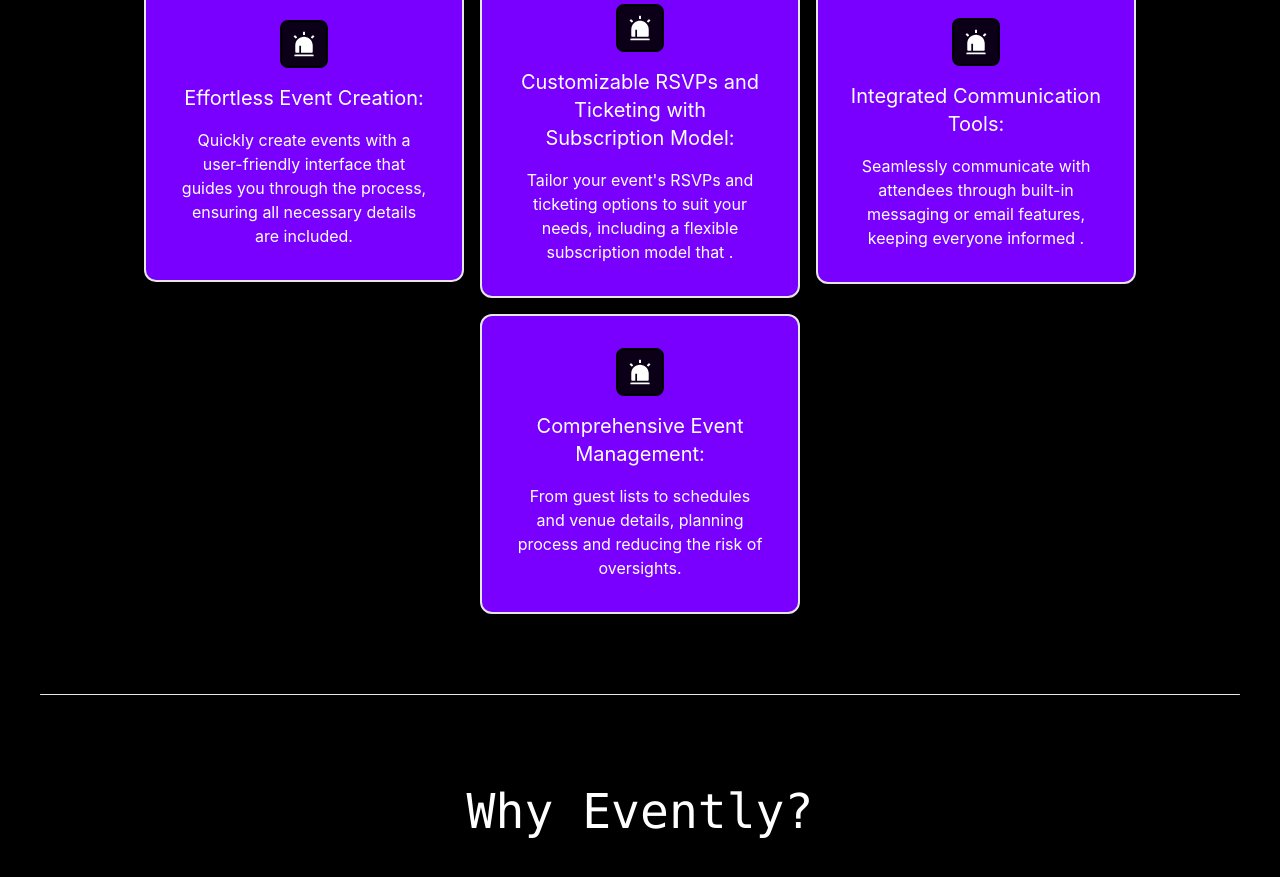
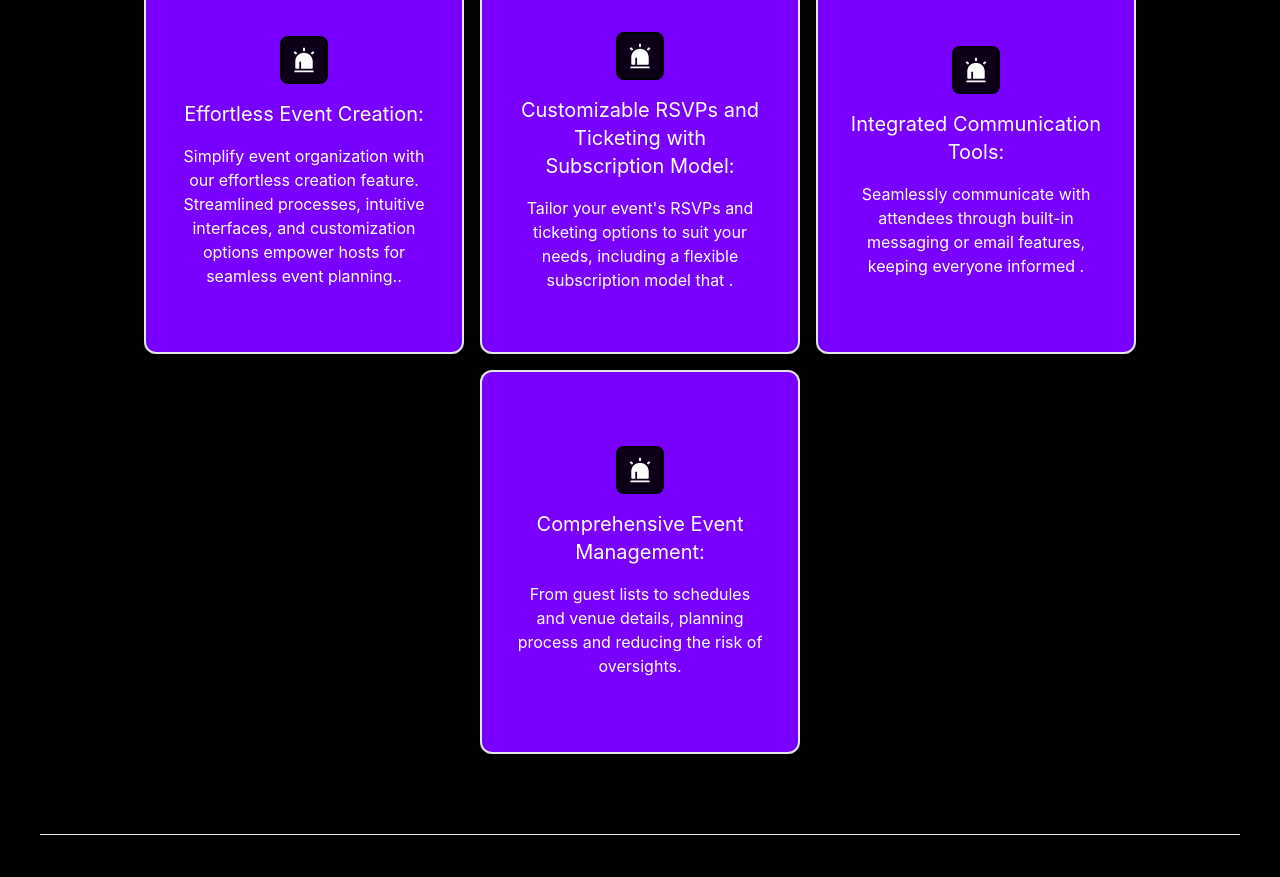
Before and after one commit to adeeb-404/Evently-Website, a React (Vite) app: page / in a window 1280 px wide. Shown: the part 991-1868 px from the top of the page. Built offline with nearby package versions, Linux system fonts and the light colour scheme.

Commit message:
Changed box height

```diff
--- a/src/Components/Website/BoxInfo.jsx
+++ b/src/Components/Website/BoxInfo.jsx
@@ -5,7 +5,7 @@ const Info = {
       image: <AiFillAlert />,
       box_heading: "Effortless Event Creation:",
       box_data:
-        "Quickly create events with a user-friendly interface that guides you through the process, ensuring all necessary details are included.",
+        "Simplify event organization with our effortless creation feature. Streamlined processes, intuitive interfaces, and customization options empower hosts for seamless event planning..",
     },
     {
       image: <AiFillAlert />,
--- a/src/Components/Website/BoxSection.jsx
+++ b/src/Components/Website/BoxSection.jsx
@@ -6,7 +6,7 @@ const BoxSection = ({ heading }) => {
     <>
       <hr className="mx-10" />
       <div className=" m-[1rem] my-20">
-        <h1 className="_flex md:flex-row text-[3rem]  font-mono">{heading}</h1>
+        <h1 className="_flex md:flex-row text-[3rem] font-mono">{heading}</h1>
         <div className="_flex md:flex-row my-8 w-full flex-wrap">
           {[...new Array(4)].map((el, i) => (
             <BoxSectionBox key={i} id={i} heading={heading} />
--- a/src/Components/Website/BoxSectionBox.jsx
+++ b/src/Components/Website/BoxSectionBox.jsx
@@ -3,7 +3,7 @@ import Info from "./BoxInfo";
 
 const BoxSectionBox = ({ heading, id }) => {
   return (
-    <div className=" border-2 bg-[#7900ff] _flex w-[70%] md:w-[20rem] md:max-w-[30rem] md:h-auto rounded-md p-8">
+    <div className=" border-2 bg-[#7900ff] _flex w-[70%] md:w-[20rem] md:max-w-[30rem] md:h-96 rounded-md p-8">
       <div className="bg-[#7900ff]">{Info[heading][id]["image"]}</div>
       <h2 className="bg-[#7900ff] text-xl justify-start">
         {Info[heading][id]["box_heading"]}
```
